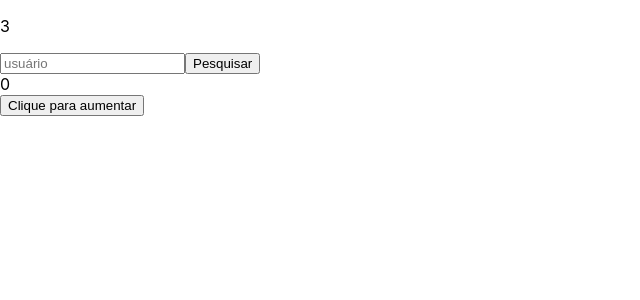
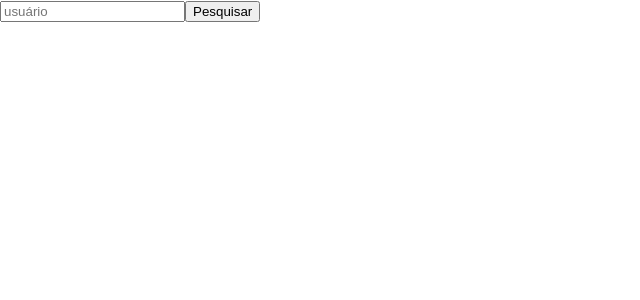
Before and after one commit to ramosbrp/treinoReact, a React (Create React App) app: page / in a window 1280 px wide. Shown: the top 300 px of the page, without its empty margins (0-640 px from the left). Built offline with nearby package versions, Linux system fonts and the light colour scheme.

Commit message:
Consumindo dados da uma API

```diff
--- a/package.json
+++ b/package.json
@@ -6,6 +6,7 @@
     "@testing-library/jest-dom": "^5.14.1",
     "@testing-library/react": "^11.2.7",
     "@testing-library/user-event": "^12.8.3",
+    "axios": "^0.21.1",
     "react": "^17.0.2",
     "react-dom": "^17.0.2",
     "react-scripts": "4.0.3",
--- a/src/App.js
+++ b/src/App.js
@@ -1,23 +1,20 @@
 import React, { useState } from 'react';
+import axios from 'axios';
 
 function App(props) {
-  const [ contagem, setContagem ] = useState( 0 );
 
-  const aumentar = () => {
-    setContagem( contagem + 1 );
+  const [ usuario, setUsuario ] = useState('');
+
+  function handlePesquisa() {
+    axios.get(`https://api.github.com/users/${ usuario }/repos`).then(response => console.log(response.data));
   };
 
   return (
     <>
-      {/* <h1>{ props.title } { props.user } </h1> */}
-      {/* <p> { usuario } </p> */}
-      <p> { props.soma } </p>
-      <input placeholder="usuário" className="usuarioInput" name="usuario" id="usuario" ></input>
-      <button type="button" >Pesquisar</button>
-      <div> { contagem } </div>
-      <button onClick= { aumentar } >Clique para aumentar</button>
+      <input placeholder="usuário"  name="usuario" value={ usuario } onChange={ e => setUsuario(e.target.value) } ></input>
+      <button type="button" onClick={ handlePesquisa } >Pesquisar</button>
     </>
   );
-}
+};
 
 export default App;
--- a/src/index.js
+++ b/src/index.js
@@ -6,7 +6,7 @@ import reportWebVitals from './reportWebVitals';
 
 ReactDOM.render(
   <React.StrictMode>
-    <App title="Hello" user="Gama Academy" soma={ 1 + 2 } />
+    <App title="Hello" />
   </React.StrictMode>,
   document.getElementById('root')
 );
```
Also changed, not shown: 1 other file (tests, documents, lock files or other folders).
